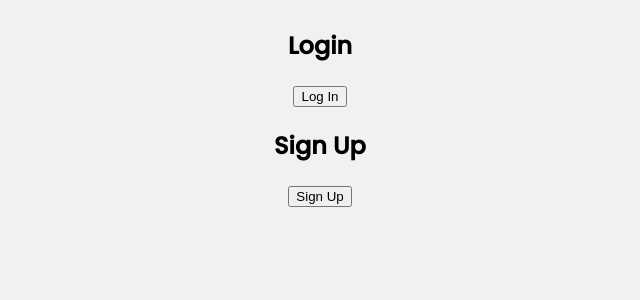
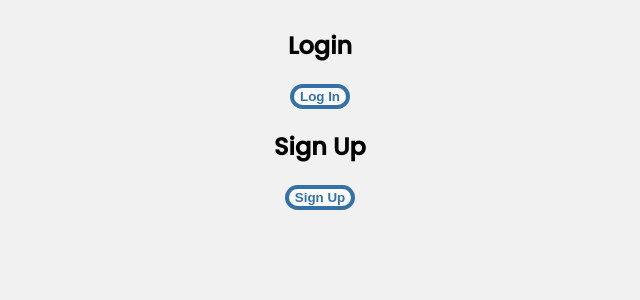
Before and after one commit to ajg7/front-end, a React (Create React App) app: page / in a window 1280 px wide. Shown: the top 300 px of the page, without its empty margins (320-960 px from the left). Built offline with nearby package versions, Linux system fonts and the light colour scheme.

Commit message:
added stylings to the login page

```diff
--- a/src/components/LoginPage.js
+++ b/src/components/LoginPage.js
@@ -1,16 +1,40 @@
 import React from "react";
 import { Link } from "react-router-dom";
 import Form from "./Form.js";
+import styled from "styled-components";
 
+const StyledLoginPage = styled.div`
 
+    h2:hover {
+        color: ${({ theme }) => theme.secondaryColor}
+    }
+
+    button {
+        border: 4px solid ${({ theme }) => theme.primaryColor};
+        border-radius: 20px;
+        color: ${({ theme }) => theme.primaryColor};
+        background-color: ${({ theme }) => theme.offWhite};
+        font-weight: bold;
+
+        &:hover {
+            color: ${({ theme }) => theme.offWhite};
+            background-color: ${({ theme }) => theme.primaryColor};
+            transition: all 0.3s ease-in-out;
+        }
+    }
+`
 
 const LoginPage = props => {
     return(
         <>
-            <h2>Login</h2>
-            <Link to="/login"><button>Log In</button></Link>
-            <h2>Sign Up</h2>
-            <Link to ="/signup"><button>Sign Up</button></Link>
+            <StyledLoginPage>
+                <div>
+                    <h2>Login</h2>
+                    <Link to="/login"><button>Log In</button></Link>
+                    <h2>Sign Up</h2>
+                    <Link to ="/signup"><button>Sign Up</button></Link>
+                </div>
+            </StyledLoginPage>
         </>
     )
 }
--- a/src/components/SignupForm.js
+++ b/src/components/SignupForm.js
@@ -5,7 +5,6 @@ import * as yup from "yup";
 import {axiosWithAuth} from "../utils/axiosWithAuth";
 import { useHistory } from "react-router-dom";
 import styled from "styled-components";
-
 
 const StyledSignupFrom = styled.div`
     .form-labels {
@@ -54,7 +53,6 @@ const SignupForm = () => {
     const [formValues, setFormValues] = useState(initialFormValues);
     const [formErrors, setFormErrors] = useState(initialFormErrors);
     const [disabled, setDisabled] = useState(true);
-    const [text, setText] = useState("");
 
     useEffect(() =>{
         formSchema.isValid(formValues)
@@ -66,7 +64,6 @@ const SignupForm = () => {
 
     const inputChange = event => {
         const { name, value } = event.target;
-        setText(value);
         yup
             .reach(formSchema, name)
             .validate(value)
@@ -102,8 +99,6 @@ const SignupForm = () => {
             })
     }
 
-console.log(text.length)
-
     return(
         <>
             <h1>Sign Up</h1>
@@ -117,6 +112,7 @@ console.log(text.length)
                             <div>
                                 <label> Username:
                                     <input
+                                    correct={false}
                                     value={formValues.username}
                                     onChange={inputChange}
                                     type="text"
@@ -128,6 +124,7 @@ console.log(text.length)
                             <div>
                                 <label> Password:
                                     <input
+                                    correct={true}
                                     value={formValues.password}
                                     onChange={inputChange}
                                     type="password"
```
